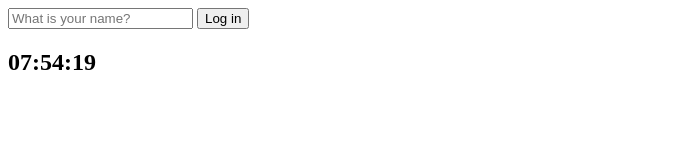
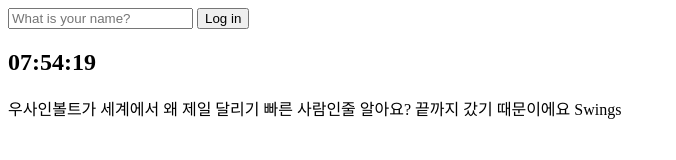
Before and after one commit to kimlegeno/momentum-clone-2022, a plain HTML site: page index.html in a window 1280 px wide. Shown: the whole page, without its empty margins (0-676 px from the left). Drawn offline with Linux system fonts and the light colour scheme.

Commit message:
Make Randomquotes

```diff
--- a/index.html
+++ b/index.html
@@ -19,7 +19,12 @@
     </form>
     <h2 id="clock">00:00</h2>
     <h1 id="greeting" class="hidden"></h1>
+    <div id="quote">
+      <span></span>
+      <span></span>
+    </div>
     <script src="js/greeting.js"></script>
     <script src="js/clock.js"></script>
+    <script src="js/quotes.js"></script>
   </body>
 </html>
--- /dev/null
+++ b/js/quotes.js
@@ -0,0 +1,53 @@
+const quotes = [
+  {
+    quote: "당신이 어려움을 겪고 항복하지 않기로 결정할 때, 그것이 힘이다.",
+    author: "Arnold Schwarzenegger",
+  },
+  {
+    quote: "불가능을 하는 것은 좀 재미있다.",
+    author: "Walt Disney",
+  },
+  {
+    quote: "나보다 시작이 나은 선수들이 있겠지만, 나는 끝이 강한 선수다.",
+    author: "Usain Bolt",
+  },
+  {
+    quote: "힘든 시간들은 절대로 오래가지 않지만, 강인한 사람들은 오래 간다.",
+    author: "Robert H. Schuller",
+  },
+  {
+    quote:
+      "나는 인생에서 몇 번이고 반복해서 실패했고 그것이 내가 성공하는 이유이다.",
+    author: "Michael Jordan",
+  },
+  {
+    quote:
+      "당신이 키워진 틀에서 벗어나지 못하면, 당신은 세상이 얼마나 더 큰지 이해하지 못할 것이다.",
+    author: "Angelina Jolie",
+  },
+  {
+    quote:
+      "하지만 저는 왠지 충분히 어두울 때만 여러분들이 별들을 볼 수 있다는 것을 압니다.",
+    author: "Martin Luther King, Jr",
+  },
+  {
+    quote: "열심히 갈고, 열심히 빛납시다.",
+    author: "Dwayne Johnson",
+  },
+  {
+    quote: "저는 이를 소망하고 희망하여 도달한게 아니라, 노력했습니다.",
+    author: "Estée Lauder",
+  },
+  {
+    quote:
+      "우사인볼트가 세계에서 왜 제일 달리기 빠른 사람인줄 알아요? 끝까지 갔기 때문이에요",
+    author: "Swings",
+  },
+];
+
+const quote = document.querySelector("#quote span:first-child");
+const author = document.querySelector("#quote span:last-child");
+const todaysQuote = quotes[Math.floor(Math.random() * quotes.length)];
+
+quote.innerText = todaysQuote.quote;
+author.innerText = todaysQuote.author;
```
